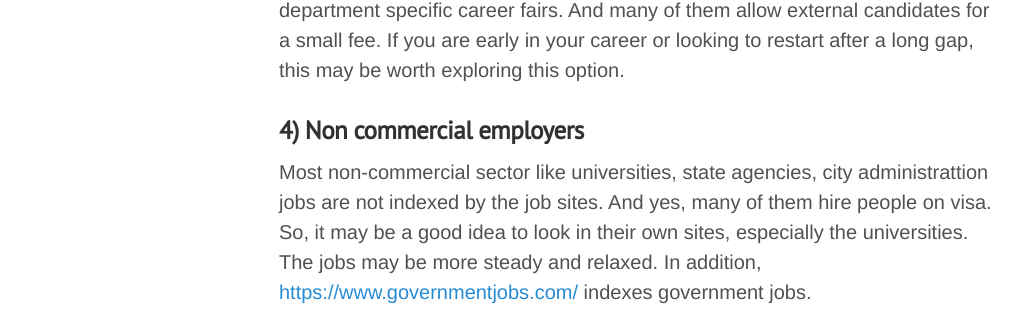
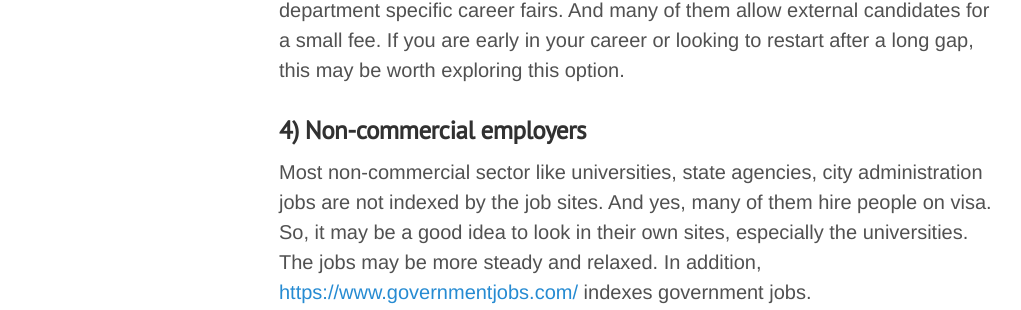
Before and after one commit to gitforwork2/gitforwork.github.io, a Jekyll site: the page built from _posts/2016-11-28-7-alternative-job-search-options-for-h4-ead-applicants.md, in a window 1280 px wide and 900 px high, scrolled down 2217 px. Shown: the part 146-456 px from the top of the window, without its empty margins (1-1022 px from the left). Built offline with Jekyll 4.4.1, drawn with Linux system fonts in a browser that asks for light colours; comment, search, counter and statistics services are not loaded.

Commit message:
Update 2016-11-28-7-alternative-job-search-options-for-h4-ead-applicants.md

```diff
--- a/_posts/2016-11-28-7-alternative-job-search-options-for-h4-ead-applicants.md
+++ b/_posts/2016-11-28-7-alternative-job-search-options-for-h4-ead-applicants.md
@@ -47,8 +47,8 @@ description: 7 Alternative job search options for h4 ead applicants
 ### 3) Career Fair
  Most cities have career fairs all around the year. Search online, to see if you have anything coming up. In addition, most big universities also have their own department specific career fairs. And many of them allow external candidates for a small fee. If you are early in your career or looking to restart after a long gap, this may be worth exploring this option.
 
-### 4) Non commercial employers
-Most non-commercial sector like universities, state agencies, city administrattion jobs are not indexed by the job sites. And yes, many of them hire people on visa. So, it may be a good idea to look in their own sites, especially the universities. The jobs may be more steady and relaxed. In addition, [https://www.governmentjobs.com/](https://www.governmentjobs.com/) indexes government jobs.
+### 4) Non-commercial employers
+Most non-commercial sector like universities, state agencies, city administration jobs are not indexed by the job sites. And yes, many of them hire people on visa. So, it may be a good idea to look in their own sites, especially the universities. The jobs may be more steady and relaxed. In addition, [https://www.governmentjobs.com/](https://www.governmentjobs.com/) indexes government jobs.
 
 ### 5) AngelJobs.co
  Startups and early stage companies use this site to hire people. While the pay may be less or
```
